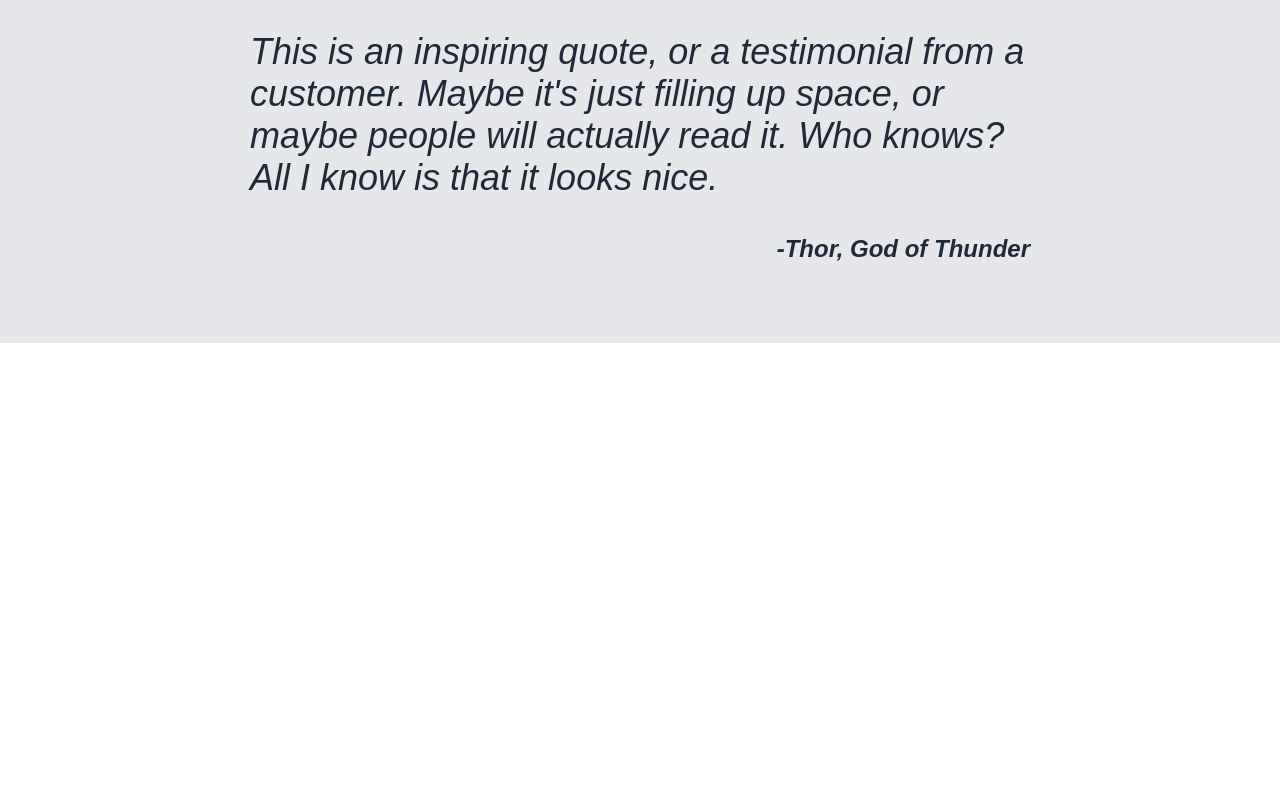
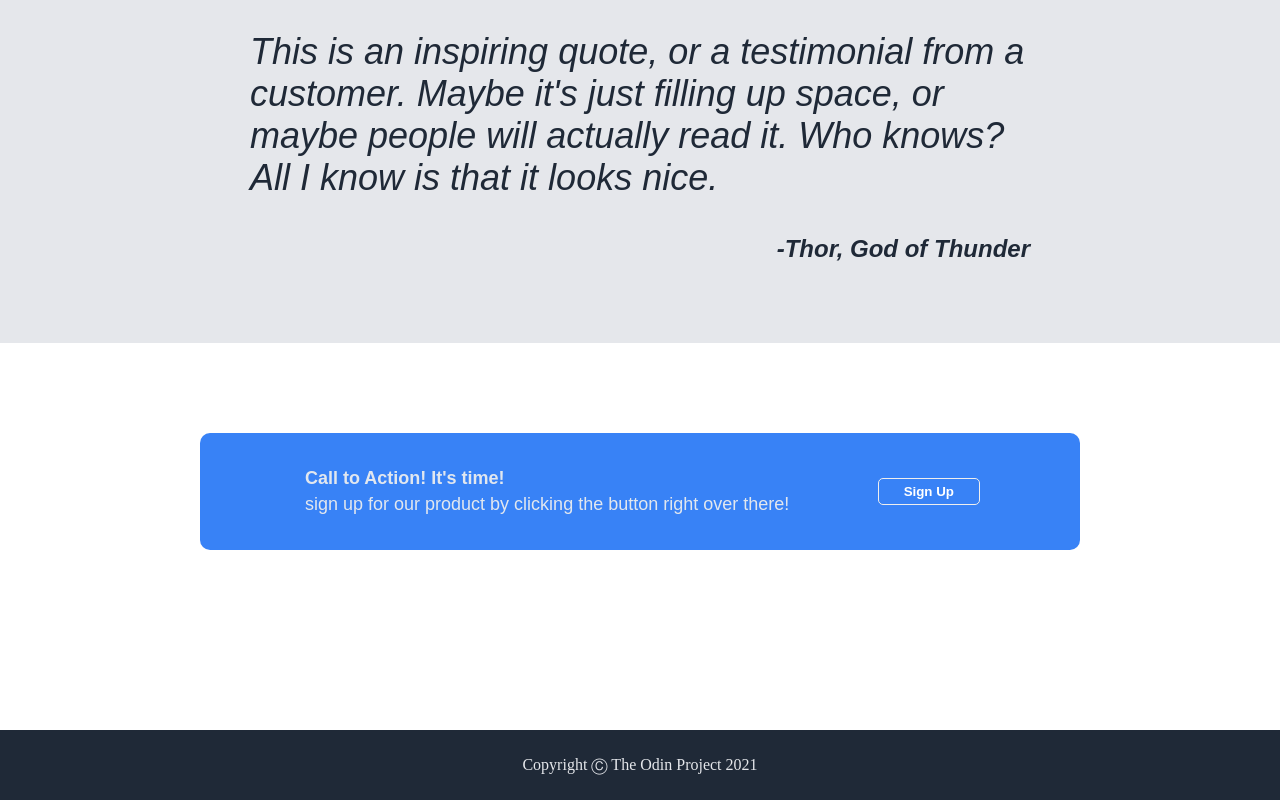
Before and after one commit to MartinEchenique/landing-page, a plain HTML site: page index.html in a window 1280 px wide. Shown: the part 1054-1854 px from the top of the page. Before the commit the page ends 1397 px from the top, so only its background shows below. Drawn offline with Linux system fonts and the light colour scheme.

Commit message:
Added fourth section and footer

```diff
--- a/index.html
+++ b/index.html
@@ -21,7 +21,7 @@
                 <p>This website has some subtext that goes here under the main title.
                     It's a smaller font and the color is lower contrast
                 </p>
-                <button id="signup-btn">Sign Up</button>
+                <button class="signup-btn">Sign Up</button>
             </div>
                 <div class="img-placeholder">this is a placeholder for an image</div>
 
@@ -56,5 +56,17 @@
         </p>
         <b class="sign">-Thor, God of Thunder</b>
     </div>
+    <div class="section" id="fourth-section">
+        <div class="extended-btn">
+            <div><p class="bold extended-btn-text">Call to Action! It's time!</p>
+            <p class="extended-btn-text">sign up for our product by clicking the button right over there!</p>
+            </div>
+            <button class="signup-btn">Sign Up</button>
+
+        </div>
+    </div>
+    <footer>
+        <p>Copyright Ⓒ The Odin Project 2021</p>
+    </footer>
 </body>
 </html>
--- a/styles.css
+++ b/styles.css
@@ -59,9 +59,9 @@ h2 {
   color: #f9faf8;
   font-weight: 800;
 }
-#signup-btn {
+.signup-btn {
   padding: 5px 25px;
-  background-color: rgb(26, 141, 194);
+  background-color: #3882f6;
   color: white;
   border-radius: 5px;
   border: none;
@@ -71,7 +71,7 @@ h2 {
 .ilustration-placeholder {
   height: 150px;
   width: 150px;
-  border: 5px solid rgb(26, 141, 194);
+  border: 5px solid #3882f6;
   border-radius: 10px;
 }
 
@@ -107,3 +107,32 @@ h2 {
   align-self: flex-end;
   font-size: 24px;
 }
+.extended-btn {
+  display: flex;
+  background-color: #3882f6;
+  margin-top: 80px;
+  margin-bottom: 80px;
+  justify-content: space-between;
+  padding: 30px 100px;
+  border-radius: 10px;
+  align-items: center;
+  color: #eeee;
+}
+.bold {
+  font-weight: bold;
+}
+.extended-btn-text {
+  margin: 5px;
+}
+.extended-btn .signup-btn {
+  border: 1px solid #eeeeee;
+}
+
+footer {
+  background-color: #1f2937;
+  display: flex;
+  align-items: center;
+  justify-content: center;
+  color: #e5e7eb;
+  padding: 10px;
+}
```
